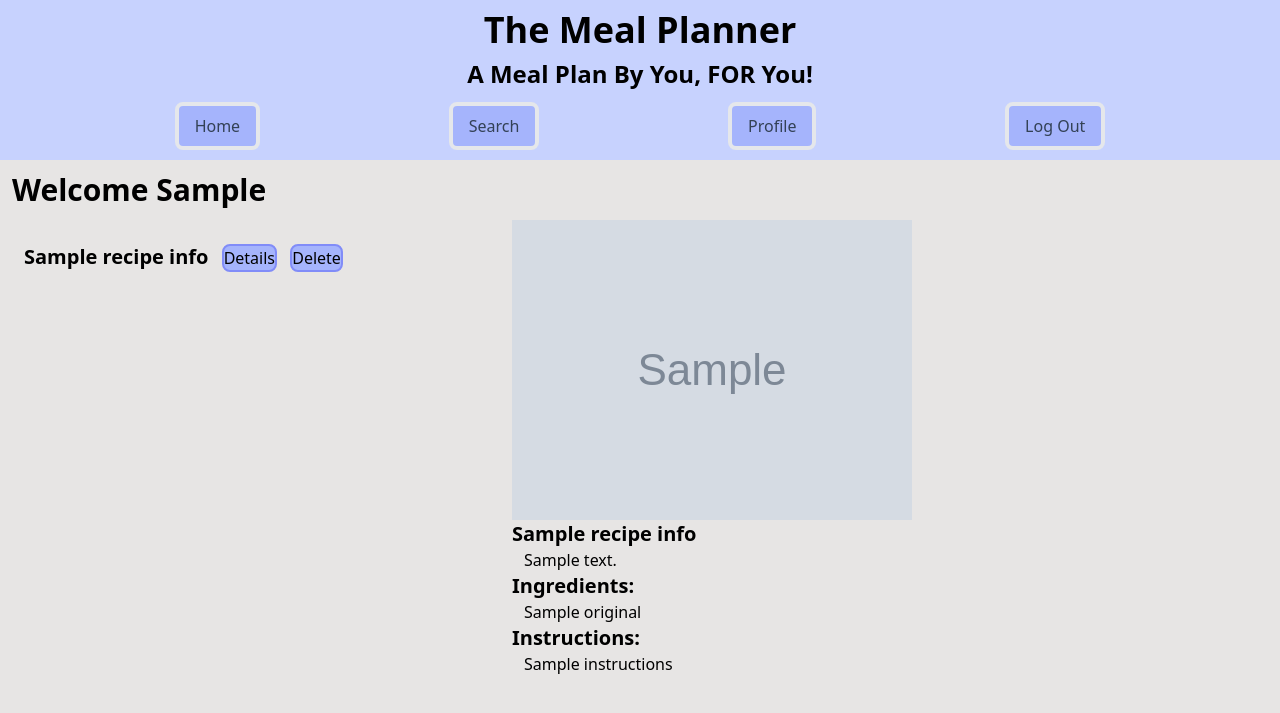
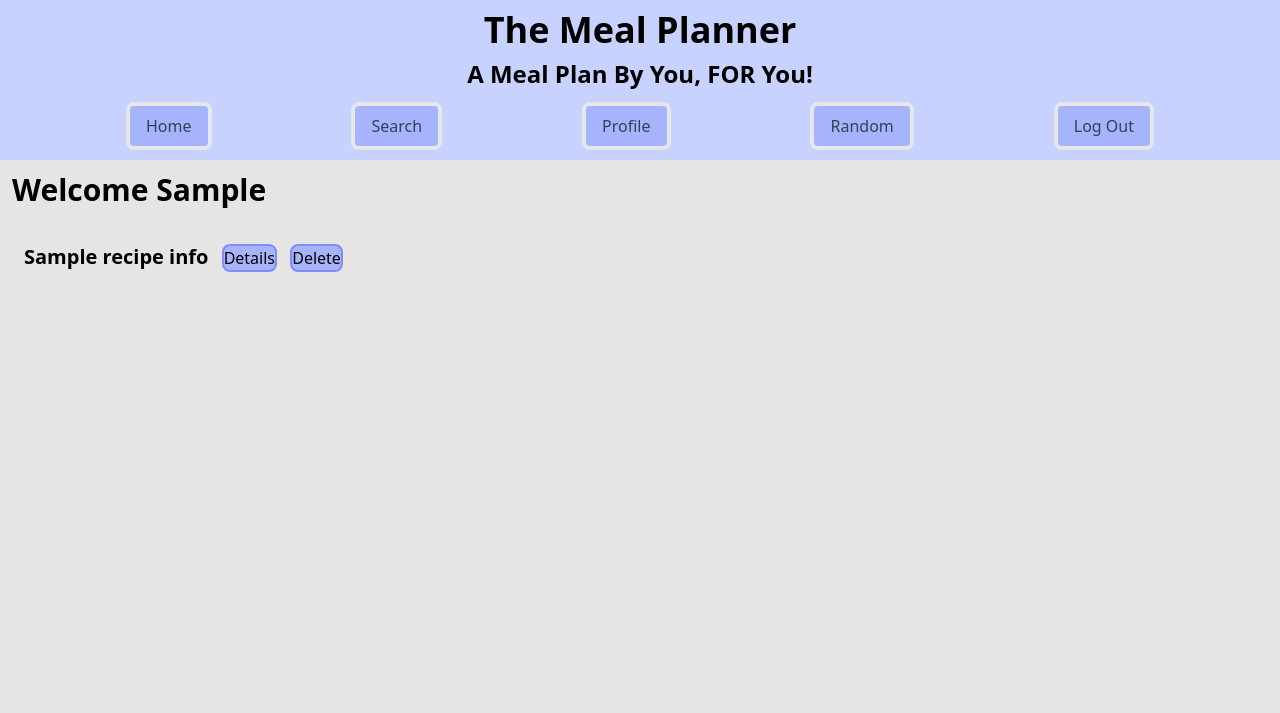
Before and after one commit to Mastamint/capstone, a Django app: template Meal_Planner/MealPlanner/templates/MealPlanner/profile_page.html in a window 1280 px wide. Shown: the top 713 px of the page. Run offline with Django 4.2, Linux system fonts and the light colour scheme; a user stored in the database is signed in; tables that the repository leaves empty hold one stand-in row (values such as "Sample post"); the template is opened without the code that fills it: most values are stand-ins (such as "Sample title", 1, 10 or a date in 2020); grey boxes marked "Sample" are stand-in pictures; data that the repository does not hold is empty; some libraries are stand-ins or nearby versions.

Commit message:
Random Recipe Tab

```diff
--- a/Meal_Planner/MealPlanner/templates/MealPlanner/ingredients.html
+++ b/Meal_Planner/MealPlanner/templates/MealPlanner/ingredients.html
@@ -20,6 +20,7 @@
             {% if user.is_authenticated %}
             <a href='/search/' class="rounded-lg py-2 px-4 text-slate-700 font-medium border-4 bg-indigo-300 hover:bg-fuchsia-300">Search</a>
             <a href='/profile/' class="rounded-lg py-2 px-4 text-slate-700 font-medium border-4 bg-indigo-300 hover:bg-fuchsia-300">Profile</a>
+            <a href='/random/' class="rounded-lg py-2 px-4 text-slate-700 font-medium border-4 bg-indigo-300 hover:bg-fuchsia-300">Random</a>
             <a href='/users/logout/' class="rounded-lg py-2 px-4 text-slate-700 font-medium border-4 bg-indigo-300 hover:bg-fuchsia-300">Log Out</a>
             {% else %}
             <a href='/users/login/' class="rounded-lg py-2 px-4 text-slate-700 font-medium border-4 bg-indigo-300 hover:bg-fuchsia-300">Log In</a>
--- a/Meal_Planner/MealPlanner/templates/MealPlanner/profile_page.html
+++ b/Meal_Planner/MealPlanner/templates/MealPlanner/profile_page.html
@@ -16,6 +16,7 @@
             {% if user.is_authenticated %}
             <a href='/search/' class="rounded-lg py-2 px-4 text-slate-700 font-medium border-4 bg-indigo-300 hover:bg-fuchsia-300">Search</a>
             <a href='/profile/' class="rounded-lg py-2 px-4 text-slate-700 font-medium border-4 bg-indigo-300 hover:bg-fuchsia-300">Profile</a>
+            <a href='/random/' class="rounded-lg py-2 px-4 text-slate-700 font-medium border-4 bg-indigo-300 hover:bg-fuchsia-300">Random</a>
             <a href='/users/logout/' class="rounded-lg py-2 px-4 text-slate-700 font-medium border-4 bg-indigo-300 hover:bg-fuchsia-300">Log Out</a>
             {% else %}
             <a href='/users/login/' class="rounded-lg py-2 px-4 text-slate-700 font-medium border-4 bg-indigo-300 hover:bg-fuchsia-300">Log In</a>
@@ -25,7 +26,7 @@
     {% if user.is_authenticated %}
     <h1 class="text-3xl font-semibold p-3">Welcome {{ user | title }} </h1>
     <div class="flex flex-wrap flex-row">
-        <div class="w-2/5">
+        <div>
             {% for recipe in recipes %}
             <div class="font-semibold text-xl py-3 px-6">
                 {{ recipe.recipe_info.title }}
@@ -42,20 +43,6 @@
             </div>
             {% endfor %}
         </div>
-        <div class="w-3/5">
-            <img src="{{ selected_recipe.recipe_info.image }}">
-            <div class="text-xl font-bold">{{ selected_recipe.recipe_info.title }}</div>
-            <div class="mx-3">{{ selected_recipe.recipe_info.summary | safe }}</div>
-            {% if selected_recipe.recipe_info.extendedIngredients != None %}
-            <ol class="text-xl font-semibold">Ingredients:
-                {% for ingredient in selected_recipe.recipe_info.extendedIngredients %}
-                <li class="text-base font-normal px-3">{{ ingredient.original }}</li>
-                {% endfor %}
-            </ol>
-            <div class="text-xl font-semibold">Instructions:</div>
-            {% endif %}
-            <div class="text-base font-normal px-3">{{ selected_recipe.recipe_info.instructions | safe }}</div>
-        </div>
     </div>
     {% else %}
     <p class="p-4 font-semibold">Not sure how you got here, but please follow <a href="/users/login/" class="underline underline-offset-1 text-red-700">this link</a> to log in and view this page.</p>
--- a/Meal_Planner/MealPlanner/templates/MealPlanner/recipeInfo.html
+++ b/Meal_Planner/MealPlanner/templates/MealPlanner/recipeInfo.html
@@ -16,6 +16,7 @@
             {% if user.is_authenticated %}
             <a href='/search/' class="rounded-lg py-2 px-4 text-slate-700 font-medium border-4 bg-indigo-300 hover:bg-fuchsia-300">Search</a>
             <a href='/profile/' class="rounded-lg py-2 px-4 text-slate-700 font-medium border-4 bg-indigo-300 hover:bg-fuchsia-300">Profile</a>
+            <a href='/random/' class="rounded-lg py-2 px-4 text-slate-700 font-medium border-4 bg-indigo-300 hover:bg-fuchsia-300">Random</a>
             <a href='/users/logout/' class="rounded-lg py-2 px-4 text-slate-700 font-medium border-4 bg-indigo-300 hover:bg-fuchsia-300">Log Out</a>
             {% else %}
             <a href='/users/login/' class="rounded-lg py-2 px-4 text-slate-700 font-medium border-4 bg-indigo-300 hover:bg-fuchsia-300">Log In</a>
--- a/Meal_Planner/users/templates/users/login.html
+++ b/Meal_Planner/users/templates/users/login.html
@@ -17,6 +17,7 @@
             {% if user.is_authenticated %}
             <a href='/search/' class="rounded-lg py-2 px-4 text-slate-700 font-medium border-4 bg-indigo-300 hover:bg-fuchsia-300">Search</a>
             <a href='/profile/' class="rounded-lg py-2 px-4 text-slate-700 font-medium border-4 bg-indigo-300 hover:bg-fuchsia-300">Profile</a>
+            <a href='/random/' class="rounded-lg py-2 px-4 text-slate-700 font-medium border-4 bg-indigo-300 hover:bg-fuchsia-300">Random</a>
             <a href='/users/logout/' class="rounded-lg py-2 px-4 text-slate-700 font-medium border-4 bg-indigo-300 hover:bg-fuchsia-300">Log Out</a>
             {% else %}
             <a href='/users/login/' class="rounded-lg py-2 px-4 text-slate-700 font-medium border-4 bg-indigo-300 hover:bg-fuchsia-300">Log In</a>
--- a/Meal_Planner/users/templates/users/register.html
+++ b/Meal_Planner/users/templates/users/register.html
@@ -16,6 +16,7 @@
             {% if user.is_authenticated %}
             <a href='/search/' class="rounded-lg py-2 px-4 text-slate-700 font-medium border-4 bg-indigo-300 hover:bg-fuchsia-300">Search</a>
             <a href='/profile/' class="rounded-lg py-2 px-4 text-slate-700 font-medium border-4 bg-indigo-300 hover:bg-fuchsia-300">Profile</a>
+            <a href='/random/' class="rounded-lg py-2 px-4 text-slate-700 font-medium border-4 bg-indigo-300 hover:bg-fuchsia-300">Random</a>
             <a href='/users/logout/' class="rounded-lg py-2 px-4 text-slate-700 font-medium border-4 bg-indigo-300 hover:bg-fuchsia-300">Log Out</a>
             {% else %}
             <a href='/users/login/' class="rounded-lg py-2 px-4 text-slate-700 font-medium border-4 bg-indigo-300 hover:bg-fuchsia-300">Log In</a>
```
Also changed, not shown: Meal_Planner/MealPlanner/templates/MealPlanner/randomRecipe.html (+7 -7 lines).
